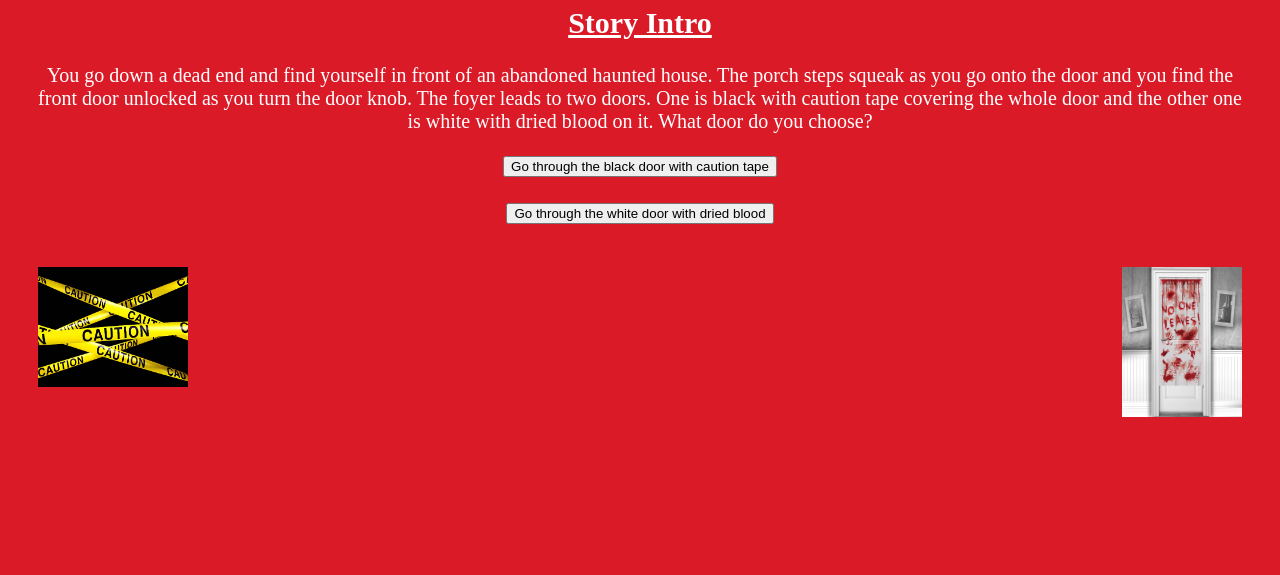
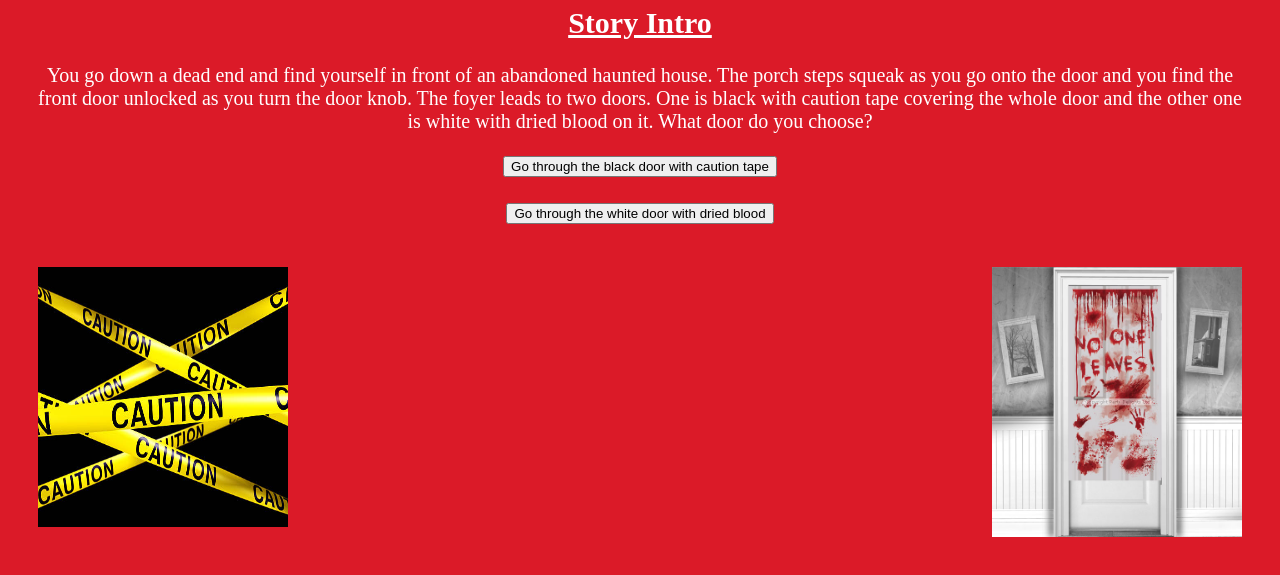
Before and after one commit to briannaxlee/haunted-house-text-adventure, a plain HTML site: page index.html in a window 1280 px wide. Shown: the part 95-670 px from the top of the page. Drawn offline with Linux system fonts and the light colour scheme.

Commit message:
Update index.html

```diff
--- a/index.html
+++ b/index.html
@@ -36,7 +36,7 @@ door do you choose?
 <br>
 </p>
 <br>
-<img src="cautiontape.jpg" alt="Caution tape" style="float:left;width:150px;height:120px;">
-<img src="Dripping-Blood-Door.jpg" alt="Bloody Door" style="float:right;width:120px;height:150px;">
+<img src="cautiontape.jpg" alt="Caution tape" style="float:left;width:250px;height:260px;">
+<img src="Dripping-Blood-Door.jpg" alt="Bloody Door" style="float:right;width:250px;height:270px;">
 </body>
 </html>
```
